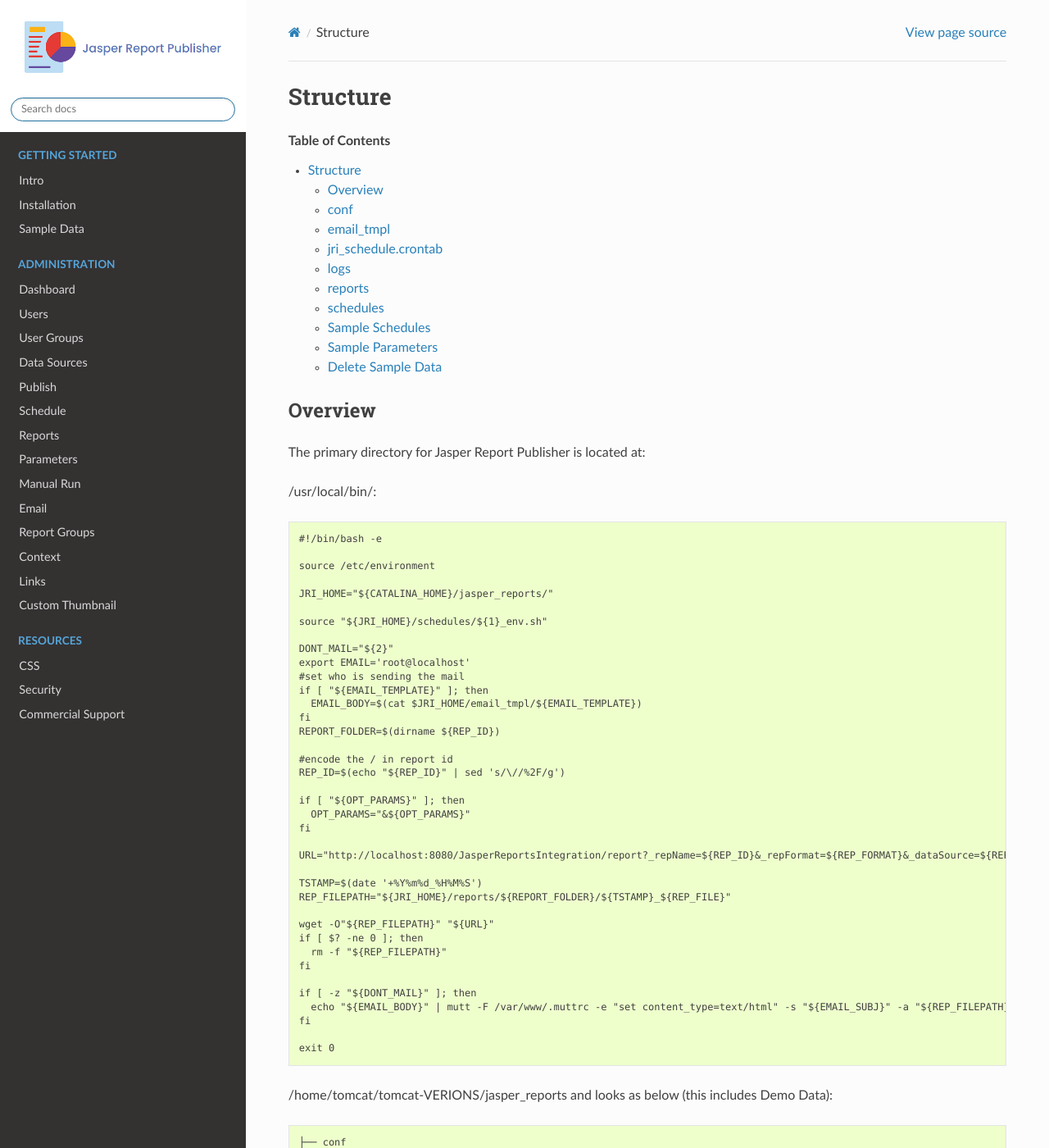
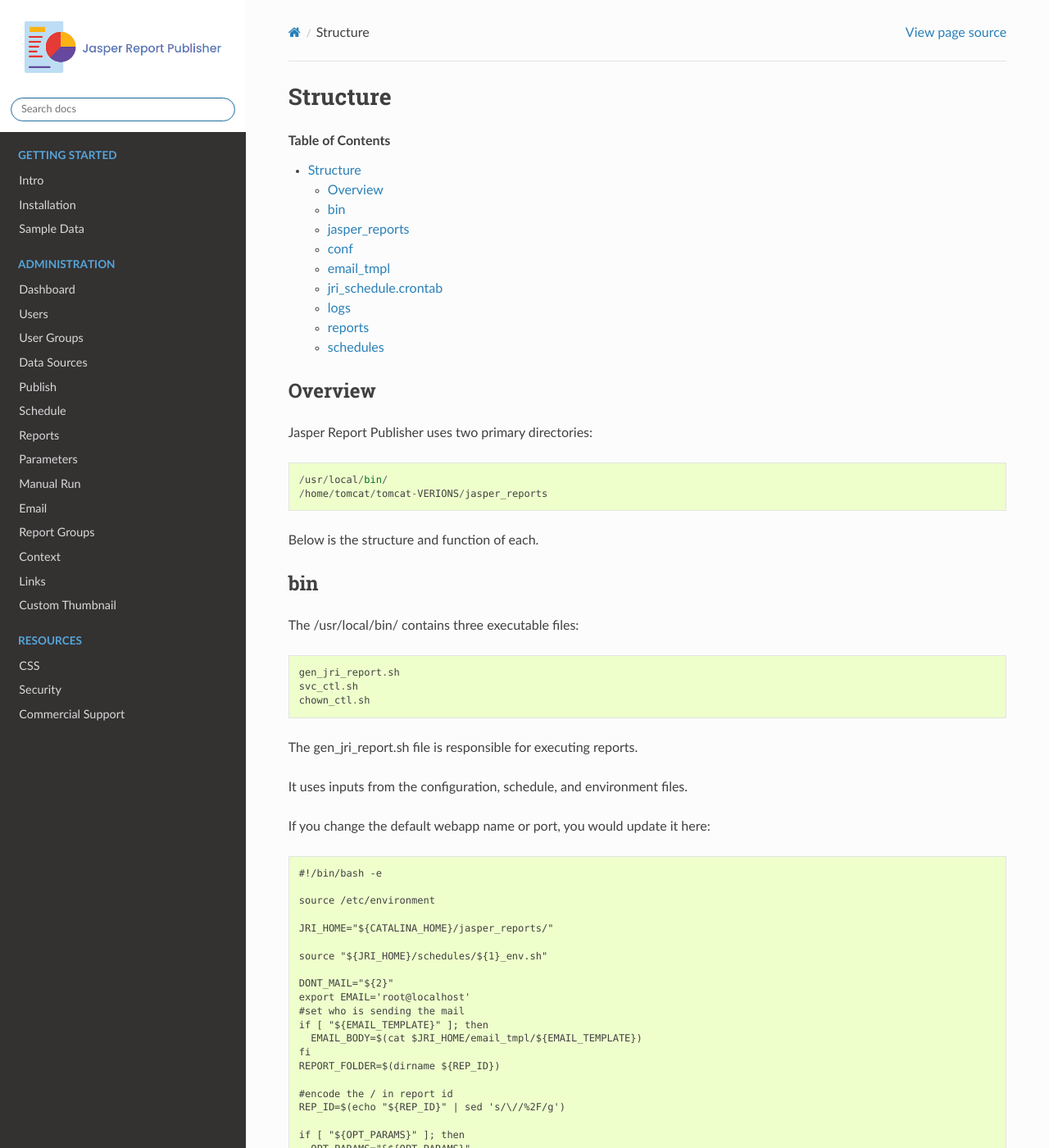
Before and after one commit to AcuGIS/jasper-report-publisher, a Sphinx documentation site: the page built from docs/components/structure/index.rst, in a window 1280 px wide and 1400 px high. Shown: the whole window at 82% size. Built offline with Sphinx 7.4.7 and the Read the Docs theme 2.0.0, drawn with Linux system fonts in a browser that asks for light colours; pages that are not in the unit, such as notebooks, are missing from menus; some of the changed text lies outside the part shown.

Commit message:
Update index.rst

```diff
--- a/docs/components/structure/index.rst
+++ b/docs/components/structure/index.rst
@@ -14,9 +14,27 @@ Structure
 Overview
 ==================
 
-The primary directory for Jasper Report Publisher is located at:
+Jasper Report Publisher uses two primary directories::
 
-/usr/local/bin/::
+   /usr/local/bin/
+   /home/tomcat/tomcat-VERIONS/jasper_reports
+
+Below is the structure and function of each.
+
+bin
+==================
+
+The /usr/local/bin/ contains three executable files::
+
+   gen_jri_report.sh
+   svc_ctl.sh
+   chown_ctl.sh
+
+The gen_jri_report.sh file is responsible for executing reports.
+
+It uses inputs from the configuration, schedule, and environment files.
+
+If you change the default webapp name or port, you would update it here::
 
 
    #!/bin/bash -e
@@ -58,8 +76,14 @@ The primary directory for Jasper Report Publisher is located at:
 
    exit 0
 
+The svc_ctl.sh file is used for starting and stopping Tomcat via the application.  You can also stop/start Tomcat via the command line.
 
-/home/tomcat/tomcat-VERIONS/jasper_reports and looks as below (this includes Demo Data)::
+The chown_ctl.sh updates permission for uploaded reports to user tomcat.
+
+jasper_reports
+====================
+
+The /home/tomcat/tomcat-VERIONS/jasper_reports directories looks as below on installation (this includes Demo Data)::
 
    ├── conf
    │   ├── application.properties
@@ -164,43 +188,3 @@ An example file is below::
 The schedule files are created and updated automatically via Schedules.
 
 While they can be edited by hand, you should create a backup before doing so.
-
-
-
-
-
-.. image:: ../../_static/lov-report-0.png
-
-
-* Query Parameter - This is a basic report using two Query Parameters
-
-.. image:: ../../_static/query-report-3.png
-
-
-Sample Schedules
-================
-
-A sample Schedule is created for each report.
-
-Note: These Schedules, do not have email activated.  You can edit them to include email delivery to test email functionality.
-
-.. image:: ../../_static/sample-schedule.png
-
-
-
-Sample Parameters
-=====================
-
-Sample Parameters are include for the LOV Parameter and Query Parameter reports
-
-.. image:: ../../_static/sample-parameter.png
-
-Delete Sample Data
-===================
-
-To delete the sample data:
-
-1. Delete Sample Schedules
-2. Delete Sample Reports
-3. Delete Sample Data Sources
-4. Drop beedatabase
```
